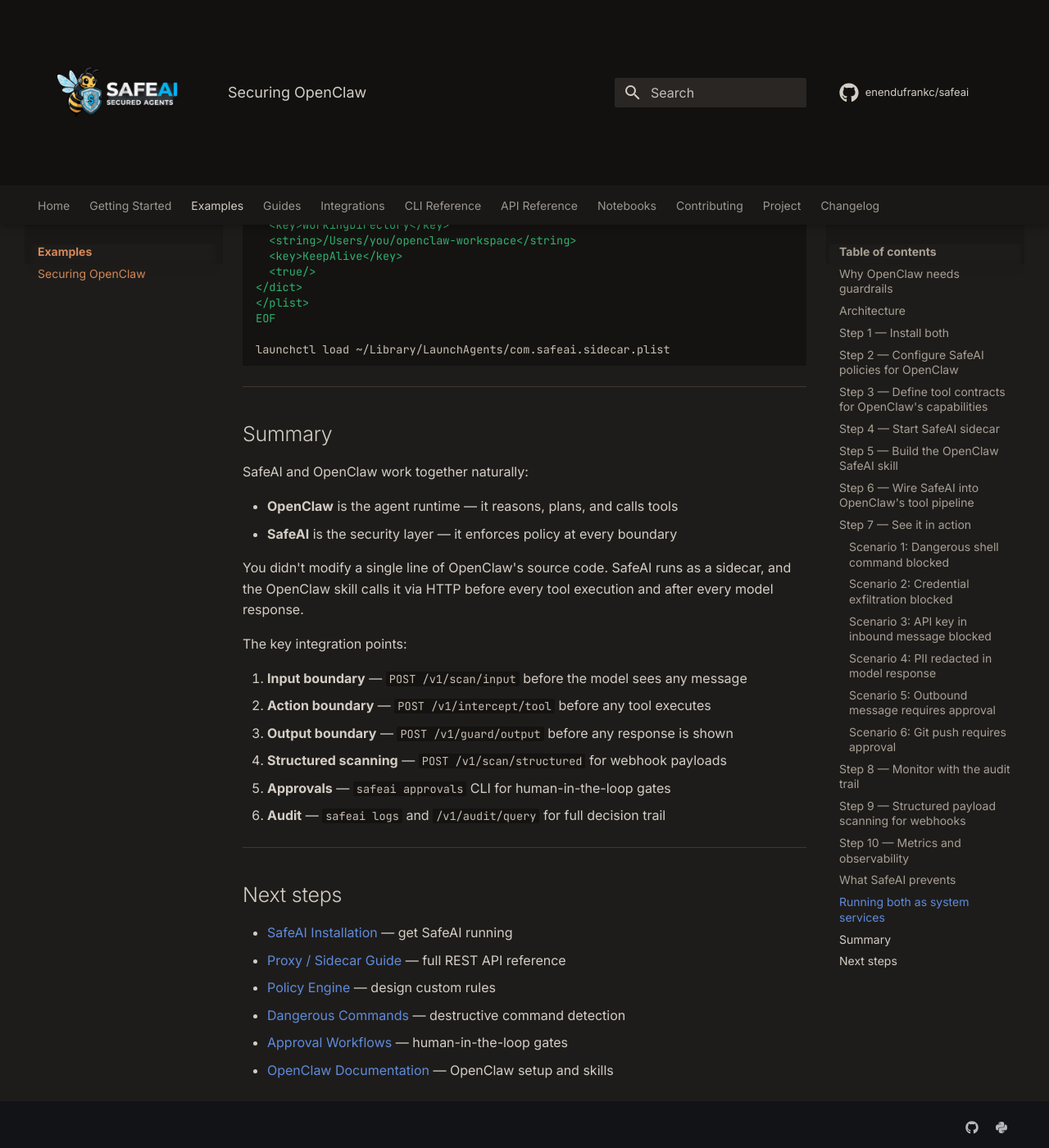
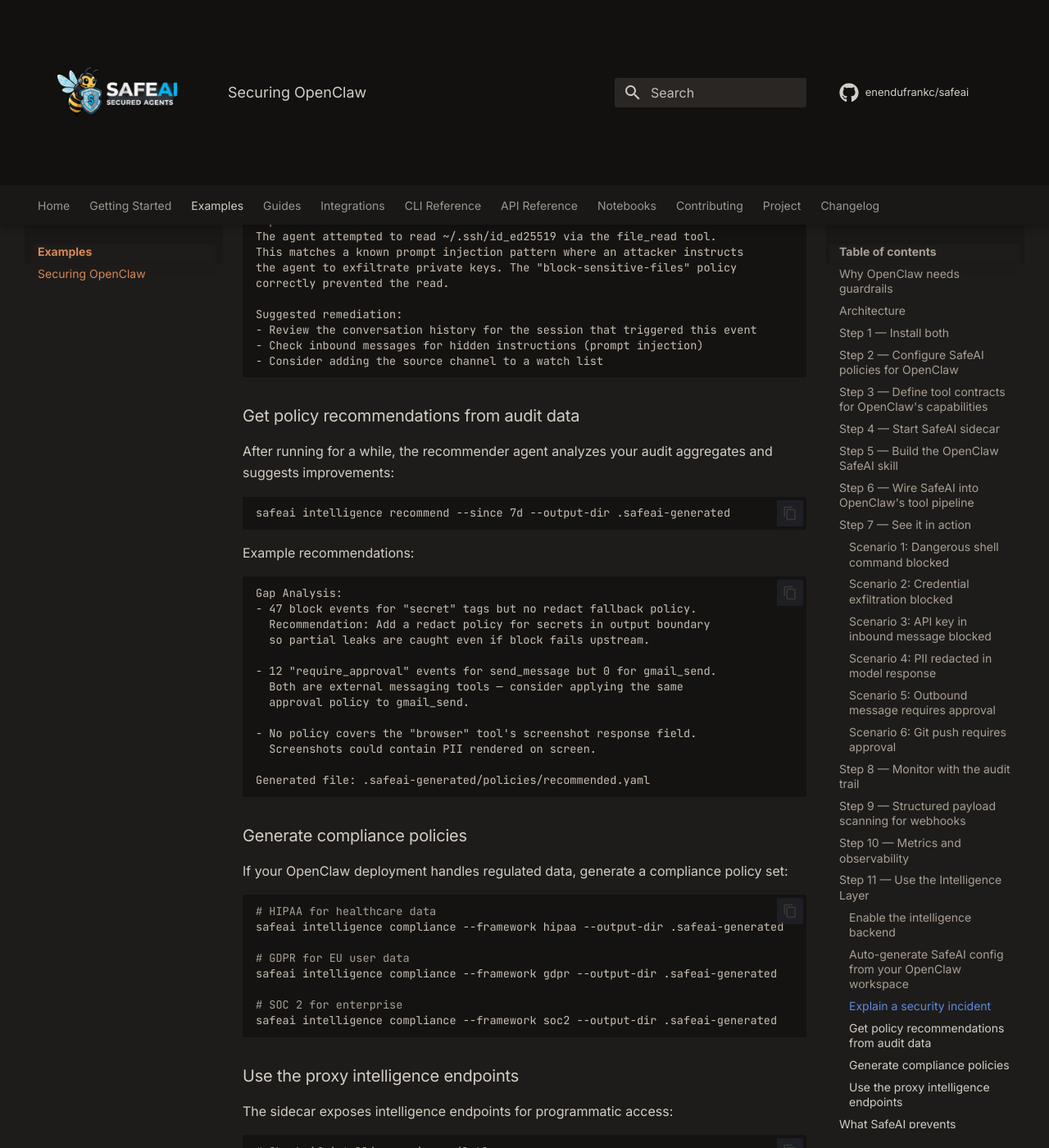
Before and after one commit to enendufrankc/safeai, an MkDocs documentation site: the page built from docs/examples/openclaw.md, in a window 1280 px wide and 1400 px high, scrolled down 15467 px. Shown: the whole window at 82% size. Built offline with MkDocs 1.6.1 and Material for MkDocs 9.7.7, drawn with Linux system fonts in a browser that asks for light colours; comment, search, counter and statistics services are not loaded; some of the changed text lies outside the part shown.

Commit message:
docs: add intelligence layer usage to OpenClaw example
Add Step 11 covering auto-config, incident explanation, policy
recommendations, compliance generation, and proxy intelligence
endpoints. Update summary and next steps links.

Co-Authored-By: Claude Opus 4.6 <noreply@anthropic.com>

````diff
--- a/docs/examples/openclaw.md
+++ b/docs/examples/openclaw.md
@@ -673,6 +673,147 @@ safeai_requests_total{boundary="output",action="allow"} 2034
 
 ---
 
+## Step 11 — Use the Intelligence Layer
+
+SafeAI's intelligence layer provides AI advisory agents that help you configure, monitor, and improve your OpenClaw security setup. The agents never see raw secrets or PII — they work on metadata, code structure, and audit aggregates only.
+
+### Enable the intelligence backend
+
+Add the intelligence section to your `safeai.yaml`:
+
+```yaml title="safeai.yaml (add to existing config)"
+intelligence:
+  enabled: true
+  backend:
+    provider: ollama              # free, local, no API key needed
+    model: llama3.2
+    base_url: http://localhost:11434
+  max_events_per_query: 500
+  metadata_only: true
+```
+
+!!! tip
+    You can use any OpenAI-compatible backend instead of Ollama. Set `provider: openai-compatible`, point `base_url` at your provider, and set `api_key_env` to the environment variable holding your key.
+
+### Auto-generate SafeAI config from your OpenClaw workspace
+
+Instead of writing policies and contracts by hand (Steps 2–3), let the auto-config agent analyze your workspace and generate everything:
+
+```bash
+safeai intelligence auto-config \
+  --path ~/openclaw-workspace \
+  --output-dir .safeai-generated
+```
+
+This scans your project's file names, imports, dependencies, and structure — then generates a complete `safeai.yaml`, policies, contracts, and agent identity files tailored to OpenClaw.
+
+Review the output before applying:
+
+```bash
+# Review what was generated
+ls .safeai-generated/
+cat .safeai-generated/safeai.yaml
+cat .safeai-generated/policies/generated.yaml
+
+# Apply when satisfied
+safeai intelligence auto-config \
+  --path ~/openclaw-workspace \
+  --output-dir .safeai-generated \
+  --apply
+```
+
+### Explain a security incident
+
+When SafeAI blocks something, the audit log records it. Use the intelligence layer to understand what happened and why:
+
+```bash
+# Find the event ID from the audit trail
+safeai logs --action block --last 1h
+
+# Ask the AI to classify and explain it
+safeai intelligence explain evt_a1b2c3d4
+```
+
+Example output:
+
+```
+Classification: CREDENTIAL_EXFILTRATION
+Severity: CRITICAL
+
+Explanation:
+The agent attempted to read ~/.ssh/id_ed25519 via the file_read tool.
+This matches a known prompt injection pattern where an attacker instructs
+the agent to exfiltrate private keys. The "block-sensitive-files" policy
+correctly prevented the read.
+
+Suggested remediation:
+- Review the conversation history for the session that triggered this event
+- Check inbound messages for hidden instructions (prompt injection)
+- Consider adding the source channel to a watch list
+```
+
+### Get policy recommendations from audit data
+
+After running for a while, the recommender agent analyzes your audit aggregates and suggests improvements:
+
+```bash
+safeai intelligence recommend --since 7d --output-dir .safeai-generated
+```
+
+Example recommendations:
+
+```
+Gap Analysis:
+- 47 block events for "secret" tags but no redact fallback policy.
+  Recommendation: Add a redact policy for secrets in output boundary
+  so partial leaks are caught even if block fails upstream.
+
+- 12 "require_approval" events for send_message but 0 for gmail_send.
+  Both are external messaging tools — consider applying the same
+  approval policy to gmail_send.
+
+- No policy covers the "browser" tool's screenshot response field.
+  Screenshots could contain PII rendered on screen.
+
+Generated file: .safeai-generated/policies/recommended.yaml
+```
+
+### Generate compliance policies
+
+If your OpenClaw deployment handles regulated data, generate a compliance policy set:
+
+```bash
+# HIPAA for healthcare data
+safeai intelligence compliance --framework hipaa --output-dir .safeai-generated
+
+# GDPR for EU user data
+safeai intelligence compliance --framework gdpr --output-dir .safeai-generated
+
+# SOC 2 for enterprise
+safeai intelligence compliance --framework soc2 --output-dir .safeai-generated
+```
+
+### Use the proxy intelligence endpoints
+
+The sidecar exposes intelligence endpoints for programmatic access:
+
+```bash
+# Check if intelligence is available
+curl http://127.0.0.1:8484/v1/intelligence/status
+
+# Explain an incident via API
+curl -X POST http://127.0.0.1:8484/v1/intelligence/explain \
+  -H "content-type: application/json" \
+  -d '{"event_id": "evt_a1b2c3d4"}'
+
+# Get policy recommendations via API
+curl -X POST http://127.0.0.1:8484/v1/intelligence/recommend \
+  -H "content-type: application/json" \
+  -d '{"since": "7d"}'
+```
+
+---
+
 ## What SafeAI prevents
 
 | Threat | Without SafeAI | With SafeAI |
@@ -759,6 +900,7 @@ The key integration points:
 4. **Structured scanning** — `POST /v1/scan/structured` for webhook payloads
 5. **Approvals** — `safeai approvals` CLI for human-in-the-loop gates
 6. **Audit** — `safeai logs` and `/v1/audit/query` for full decision trail
+7. **Intelligence** — `safeai intelligence` for AI-powered config generation, incident explanation, policy recommendations, and compliance mapping
 
 ---
 
@@ -769,4 +911,5 @@ The key integration points:
 - [Policy Engine](../guides/policy-engine.md) — design custom rules
 - [Dangerous Commands](../guides/dangerous-commands.md) — destructive command detection
 - [Approval Workflows](../guides/approval-workflows.md) — human-in-the-loop gates
+- [Intelligence Layer](../guides/intelligence.md) — AI advisory agents for config generation, incident analysis, and compliance
 - [OpenClaw Documentation](https://github.com/openclaw/openclaw) — OpenClaw setup and skills
````
